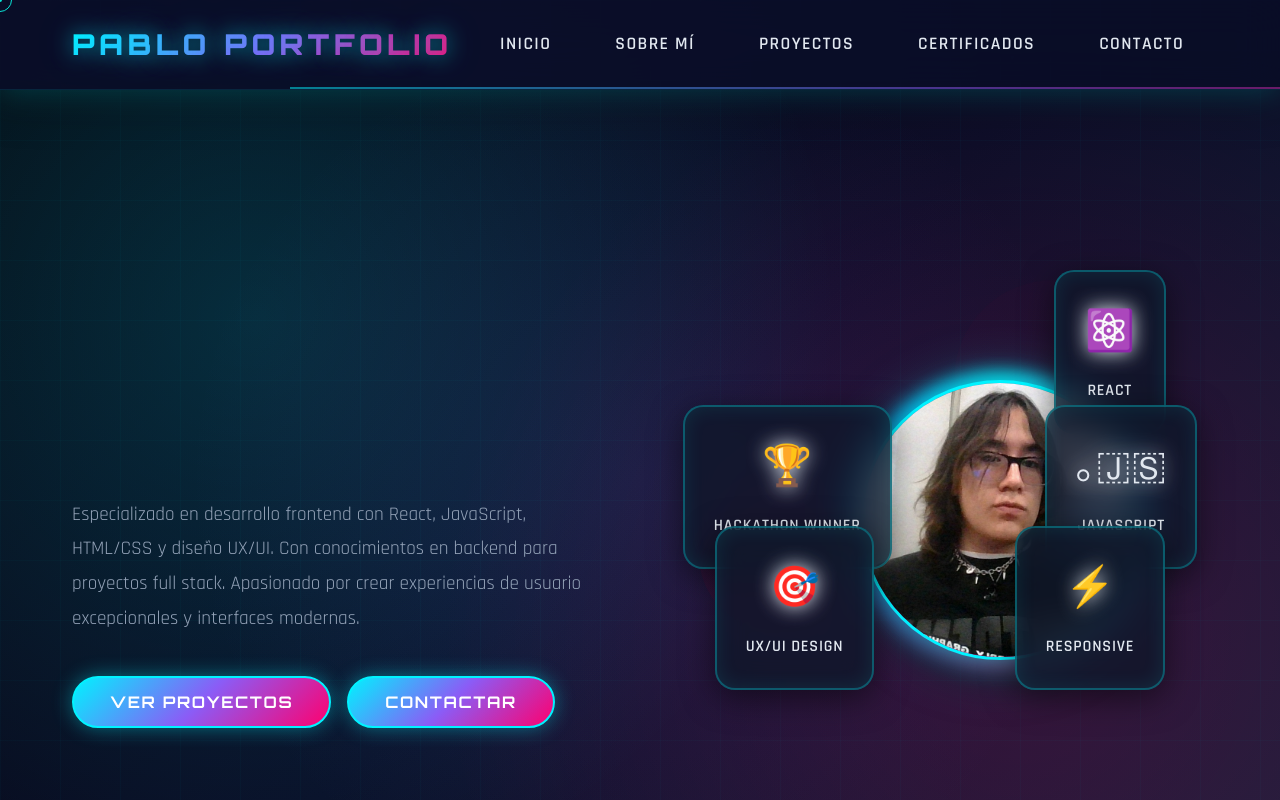
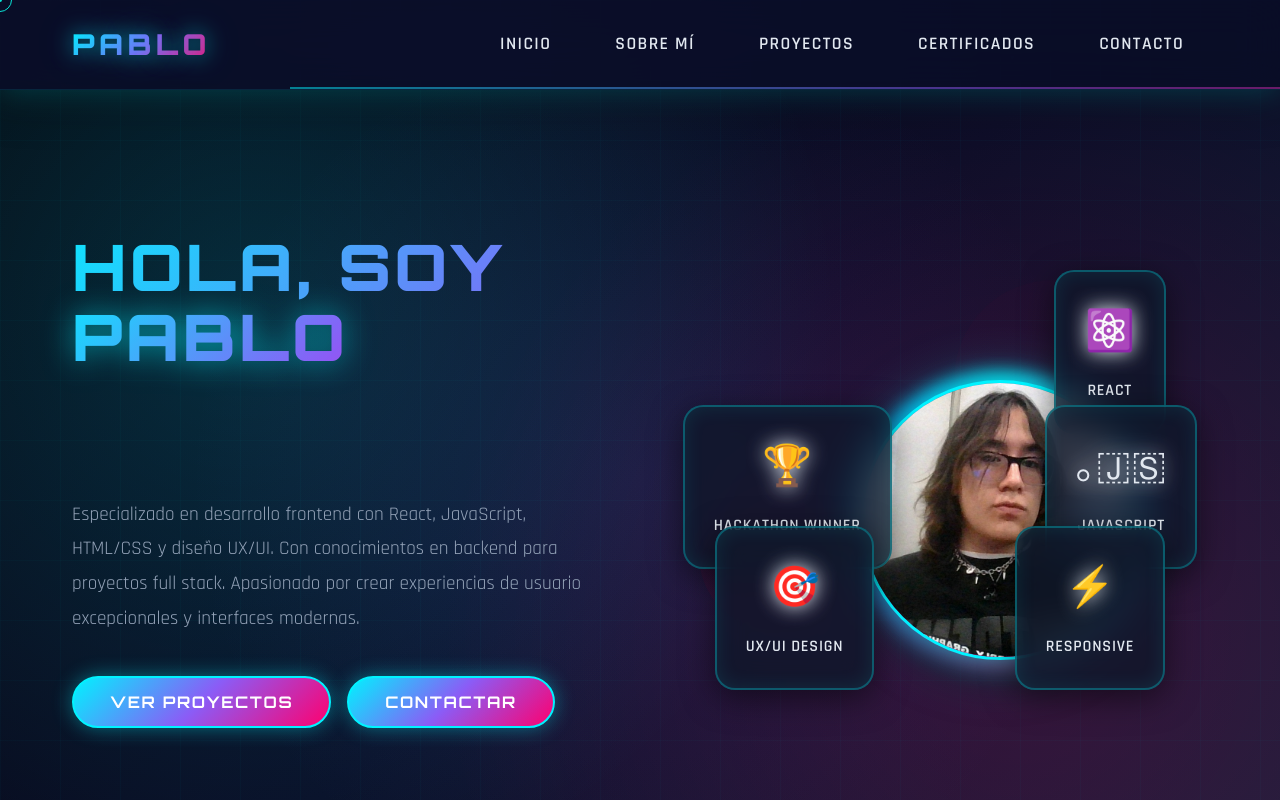
Before and after one commit to Puma120/Portafolio, a React (Vite) app: page / in a window 1280 px wide. Shown: the top 800 px of the page. Built offline with nearby package versions, Linux system fonts and the light colour scheme.

Commit message:
minor fix

```diff
--- a/src/components/Header.jsx
+++ b/src/components/Header.jsx
@@ -14,7 +14,7 @@ const Header = () => {
     <header className="header">
       <div className="nav-container">
         <div className="logo">
-          <h2>Pablo Portfolio</h2>
+          <h2>Pablo</h2>
         </div>
 
         <nav className={`nav ${isMenuOpen ? 'nav-open' : ''}`}>
--- a/src/components/Hero.jsx
+++ b/src/components/Hero.jsx
@@ -59,7 +59,7 @@ const Hero = () => {
     <section id="home" className="hero parallax-container">
       <div className="hero-container">
         <div className="hero-content stagger-container">
-          <h1 ref={titleRef} className="hero-title stagger-item">
+          <h1 ref={titleRef} className="hero-title">
           </h1>
           <h2 ref={subtitleRef} className="hero-subtitle stagger-item">
             Desarrollador Frontend Especializado
```
